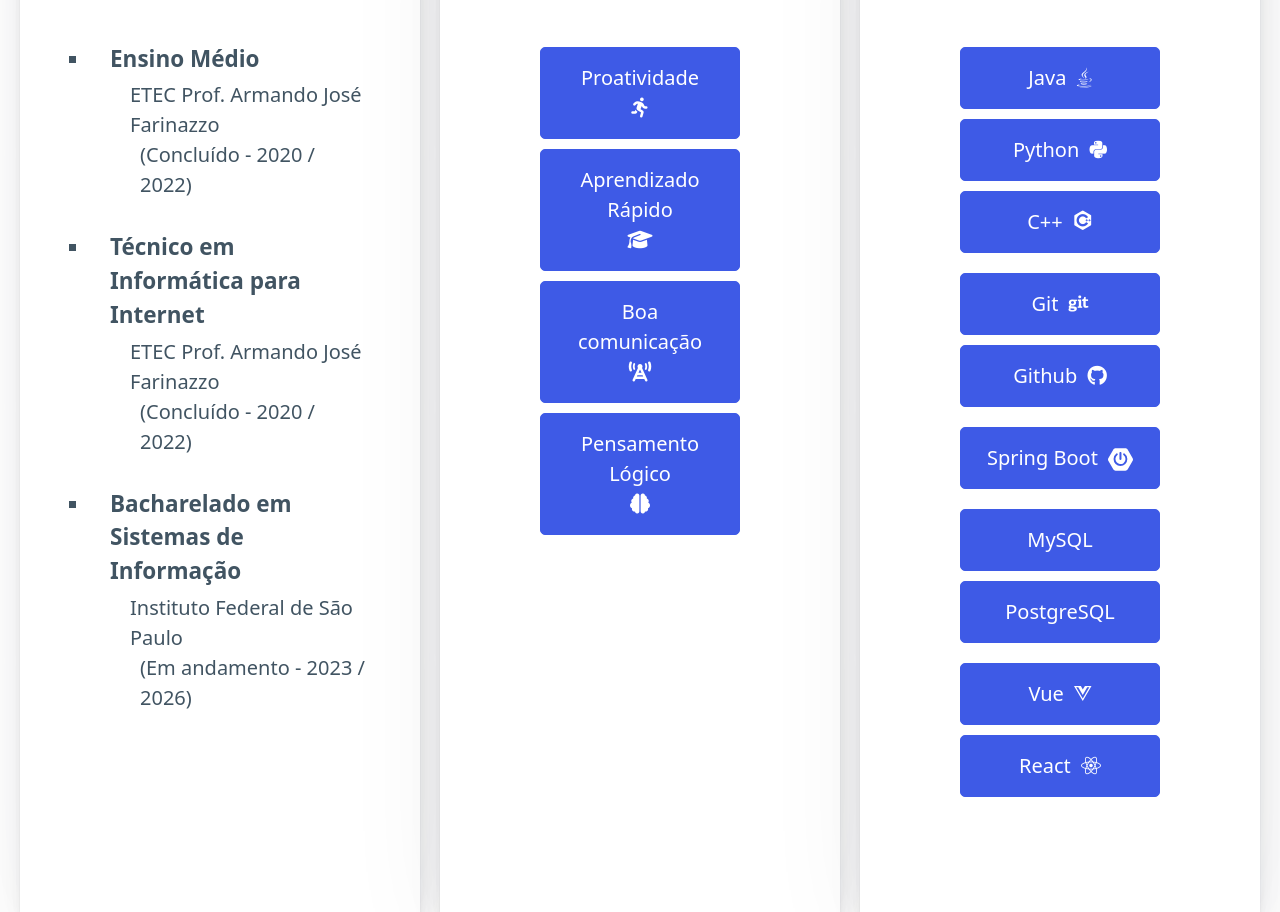
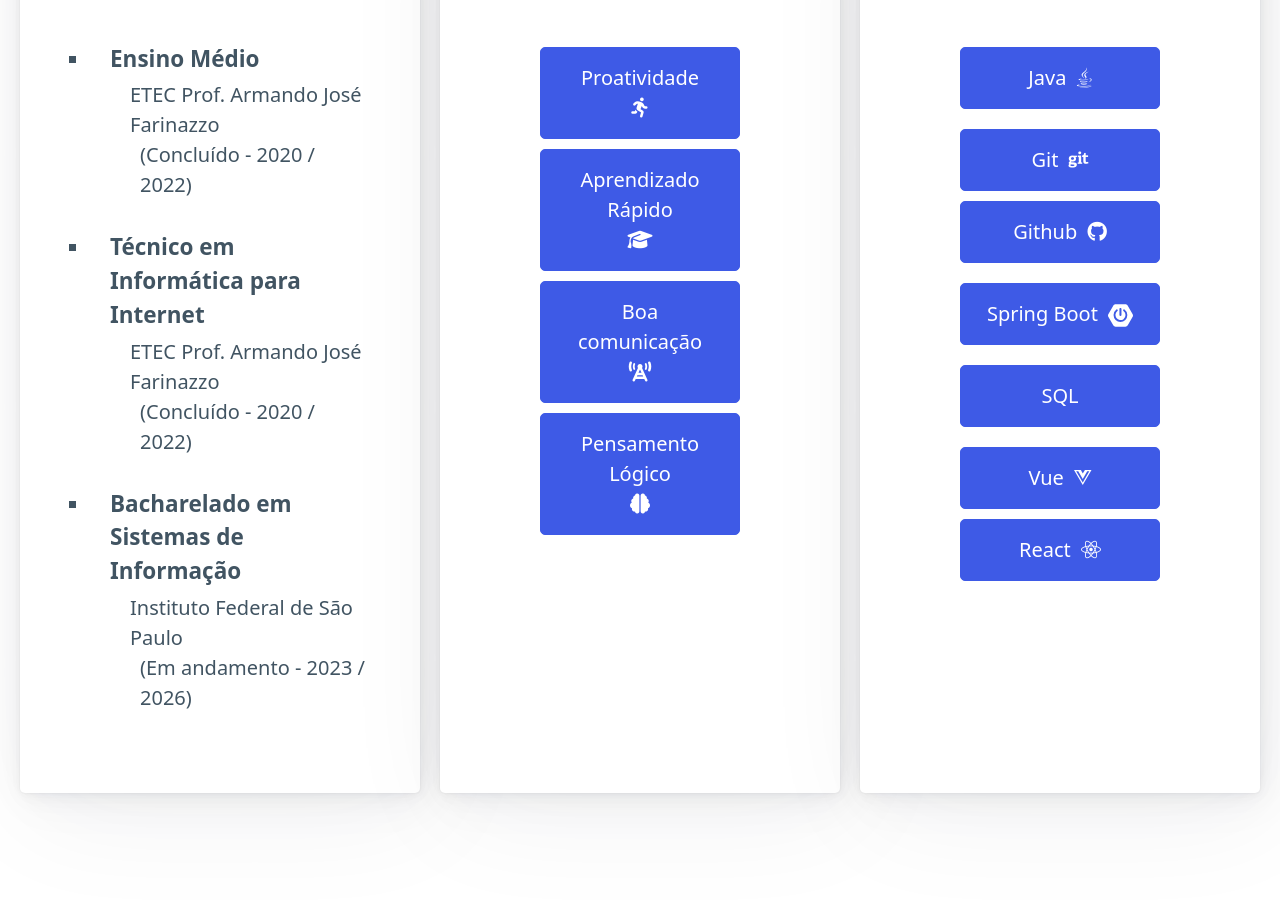
Before and after one commit to RaviVendraminideAlmeida/ravivendraminidealmeida.github.io, a plain HTML site: page index.html in a window 1280 px wide. Shown: the part 1118-2030 px from the top of the page. Drawn offline with nearby package versions, Linux system fonts and the light colour scheme.

Commit message:
update index

```diff
--- a/index.html
+++ b/index.html
@@ -172,14 +172,6 @@
                                     Java
                                     <i class="fa-brands fa-java lang-icon"></i>
                                 </button>
-                                <button class="container skill">
-                                    Python
-                                    <i class="fa-brands fa-python lang-icon"></i>
-                                </button>
-                                <button class="container skill">
-                                    C++
-                                    <i class="devicon-cplusplus-plain lang-icon"></i>
-                                </button>
                             </div>
                         </div>
                         <div class="container skill-container">
@@ -204,15 +196,12 @@
                         </div>
                         <div class="container skill-container">
                             <button class="container skill">
-                                MySQL
-                            </button>
-                            <button class="container skill">
-                                PostgreSQL
+                                SQL
                             </button>
                         </div>
                         <div class="container skill-container">
                             <button class="container skill">
-                                Vue
+                                    Vue
                                 <i class="fa-brands fa-vuejs lang-icon"></i>
                             </button>
                             <button class="container skill">
```
